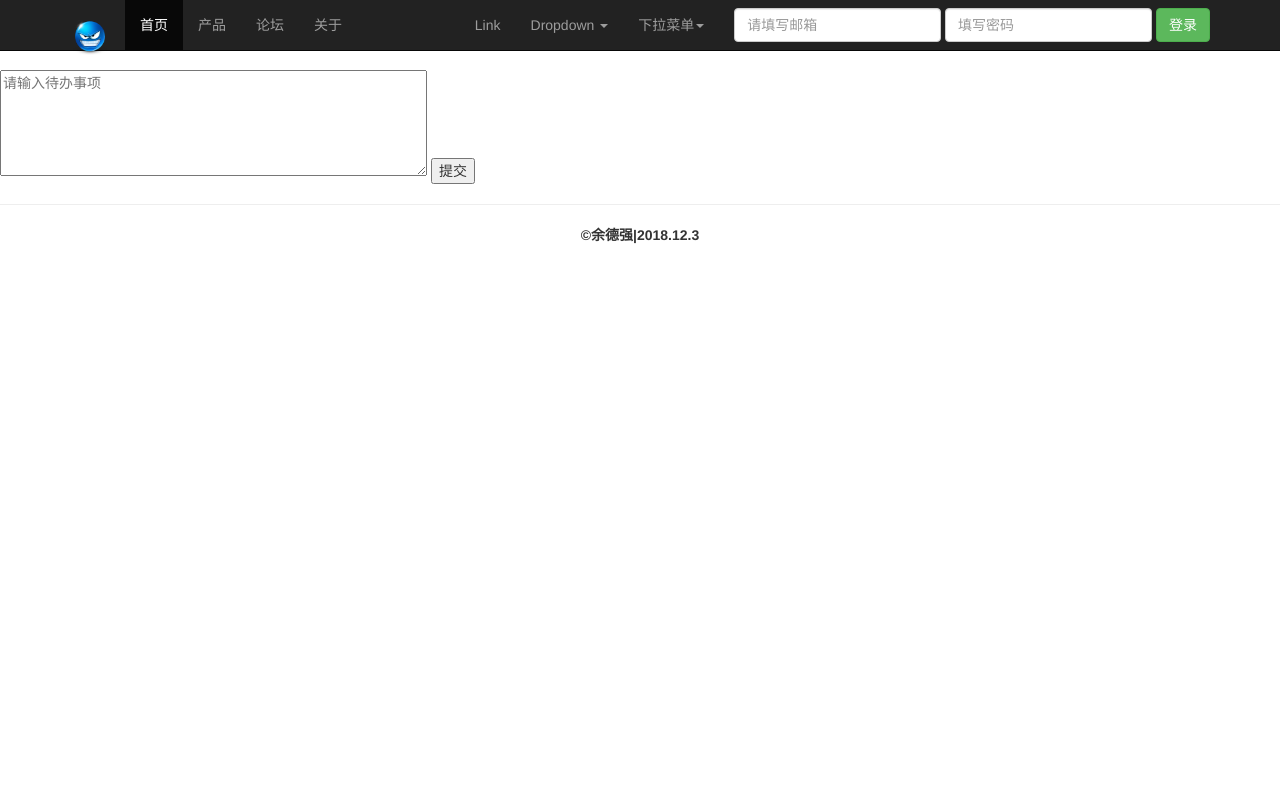
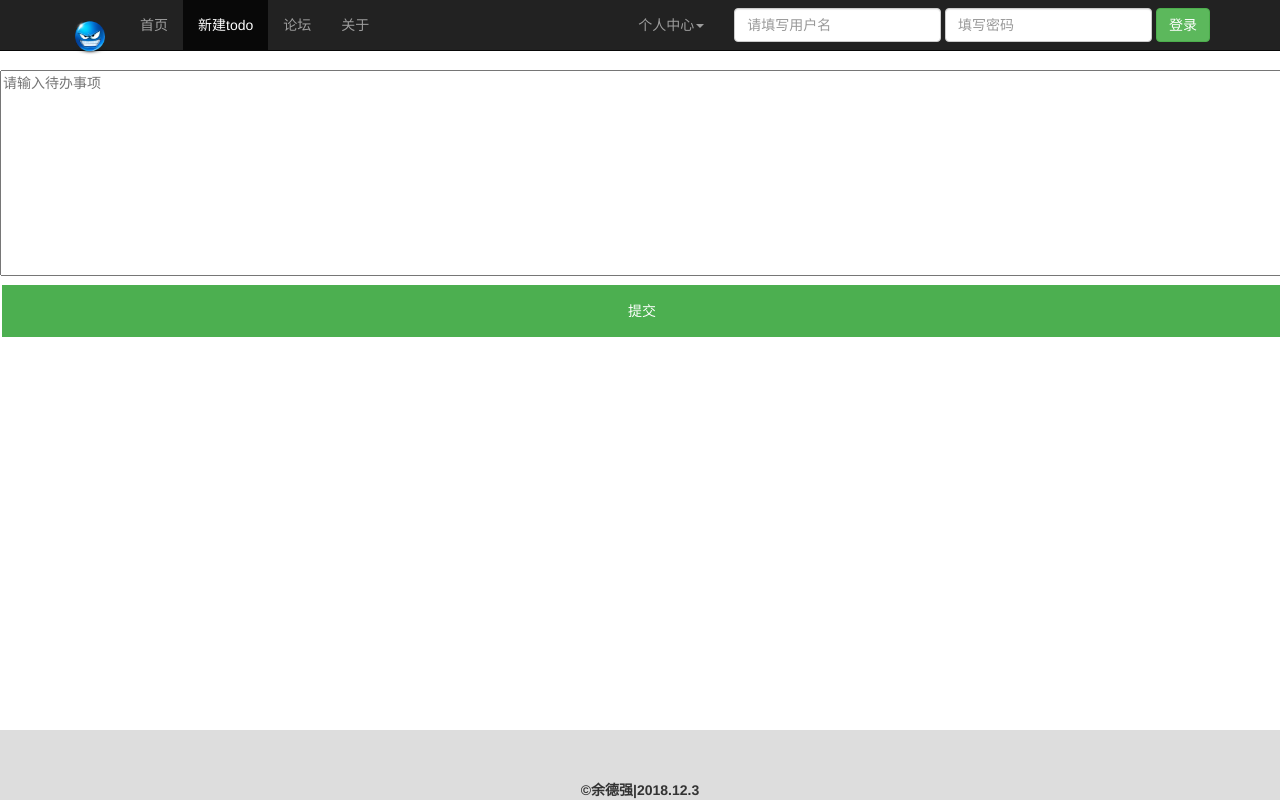
Before and after one commit to GiHeart/todo, a Flask app: page /add in a window 1280 px wide; the page is wider, and only the part inside the window is pictured. Run offline with Flask 2, Linux system fonts and the light colour scheme; parts of the project's set-up code (start-up, migrations or seed data) failed here and were passed over; some libraries are stand-ins or nearby versions.

Commit message:
测试添加登录模块

```diff
--- a/app.py
+++ b/app.py
@@ -1,4 +1,4 @@
-from flask import Flask, render_template, url_for, request, redirect
+from flask import Flask, render_template, url_for, request, redirect, make_response
 from pymongo import MongoClient
 from datetime import datetime
 import time
@@ -7,6 +7,9 @@ app = Flask(__name__)
 client = MongoClient()
 db = client['todo']
 collection = db['content']
+cookie = request.cookies
+x = cookie['username']
+
 
 
 @app.route('/')
@@ -16,6 +19,10 @@ def index():
 
 @app.route('/testa')
 def testa():
+    if x:
+        collection = db[f'{x}']
+        data = collection
+        return render_template('aftersign.html', data=data)
     data = collection.find({})
     return render_template('index.html', data=data)
 
@@ -37,7 +44,7 @@ def add():
         x = collection.find_one({})
         print(x)
         if x:
-            time.sleep(2)
+            time.sleep(0.1)
             return redirect(url_for('index'))
 
 
@@ -96,10 +103,24 @@ def sign_in():
         a = collection.find_one({'user': user})
         print(a)
         if user == a['user'] and password == a['password']:
-            return '登录成功'
+            collection=db['content']
+            data = collection.find({})
+            resonse = make_response(render_template('aftersign.html', user=user, data=data))
+            resonse.set_cookie('username', user)
+            resonse.set_cookie('password', password)
+            return resonse
         else:
             return '用户名或密码输错'
 
 
+@app.route('/aa')
+def aa():
+    cookie = request.cookies
+    print(cookie)
+    x = cookie['username']
+    print(x)
+    return render_template('aftersign.html')
+
+
 if __name__ == '__main__':
     app.run()
--- a/templates/add.html
+++ b/templates/add.html
@@ -1,9 +1,45 @@
 {% extends 'base.html' %}
 {% block title %}新建todo{% endblock %}
+{% block head %}
+{{ super() }}
+  <style>
+.form1 input{
+    width: 100%;
+}
+.form1 input[type=textarea]{
+    width: 100%;
+    padding: 12px 20px;
+    margin: 8px 0;
+    box-sizing: border-box;
+    border: 2px solid green;
+    border-radius: 8px;
+}
+.form1 input[type=textarea]:focus {
+    background-color: lightblue;
+}
+.form1 input[type=button], input[type=submit], input[type=reset] {
+    background-color: #4CAF50;
+    border: none;
+    color: white;
+    padding: 16px 32px;
+    text-decoration: none;
+    margin: 4px 2px;
+    cursor: pointer;
+}
+  </style>
+{% endblock %}
+{% block na %}
+<ul class="nav navbar-nav">
+  <li ><a href="{{ url_for('testa') }}">首页</a></li>
+  <li class="active"><a href="{{ url_for('add') }}">新建todo</a></li>
+  <li><a href="#">论坛</a></li>
+  <li><a href="{{ url_for('about') }}">关于</a></li>
+</ul>
+{% endblock %}
 {% block body %}
-<div id="todo-add" style="margin-top: 70px">
+<div id="todo-add" style="margin-top: 70px" class="form1">
   <form action="{{ url_for('add') }}" method="post">
-    <textarea placeholder="请输入待办事项" rows=5 cols=50 name="u_content"></textarea>
+    <textarea placeholder="请输入待办事项" rows=10 cols=225 name="u_content"></textarea>
     <input type="submit" value="提交">
   </form>
 </div>
--- a/templates/base.html
+++ b/templates/base.html
@@ -7,6 +7,21 @@
   <script src="{{ url_for('static', filename='js/jquery.js') }}" type="text/javascript"></script>
   <script src="{{ url_for('static',filename='js/bootstrap.js')}}" type="text/javascript"></script><link rel="stylesheet" href="https://cdn.jsdelivr.net/npm/bootstrap@3.3.7/dist/css/bootstrap.min.css" integrity="sha384-BVYiiSIFeK1dGmJRAkycuHAHRg32OmUcww7on3RYdg4Va+PmSTsz/K68vbdEjh4u" crossorigin="anonymous">
   <link rel="icon" href="{{ url_for('static', filename='image/favicon.ico') }}">
+  <style>
+  .footer{
+
+height: 70px;
+
+width: 100%;
+
+background-color: #ddd;
+
+position: fixed;
+
+bottom: 0;
+
+}
+  </style>
 {% endblock %}
 </head>
 {% block div %}
@@ -29,22 +44,25 @@
         </div>
 
             <div id="navbar" class="navbar-collapse collapse">
+              {% block na %}
                 <ul class="nav navbar-nav">
                     <li class="active"><a href="#">首页</a></li>
-                    <li><a href="#">产品</a></li>
+                    <li><a href="{{ url_for('add') }}">新建todo</a></li>
                     <li><a href="#">论坛</a></li>
                     <li><a href="{{ url_for('about') }}">关于</a></li>
                 </ul>
-                <form class="navbar-form navbar-right">
-                    <input type="email" placeholder="请填写邮箱" class="form-control">
-                    <input type="password" placeholder="填写密码" class="form-control">
+                {% endblock %}
+            {% block sign %}
+                <form class="navbar-form navbar-right" action="{{ url_for('sign_in') }}" method="post">
+                    <input type="text" placeholder="请填写用户名" name="user" class="form-control" required="required">
+                    <input type="password" placeholder="填写密码" name="password" class="form-control">
                     <button type="submit" class="btn btn-success">登录</button>
                 </form>
-
+            {% endblock %}
                 <ul class="nav navbar-nav navbar-right">
                     <li></li>
                     <li class="dropdown">
-                        <a href="#" class="dropdown-toggle" data-toggle="dropdown" role="button" aria-haspopup="true" aria-expanded="false">下拉菜单<span class="caret"></span></a>
+                        <a href="#" class="dropdown-toggle" data-toggle="dropdown" role="button" aria-haspopup="true" aria-expanded="false">个人中心<span class="caret"></span></a>
                         <ul class="dropdown-menu">
                             <li><a href="#">我的设置</a></li>
                             <li><a href="#">我的收藏</a></li>
@@ -53,19 +71,6 @@
                         </ul>
                     </li>
                 </ul>
-                <ul class="nav navbar-nav navbar-right">
-        <li><a href="#">Link</a></li>
-        <li class="dropdown">
-          <a href="#" class="dropdown-toggle" data-toggle="dropdown" role="button" aria-haspopup="true" aria-expanded="false">Dropdown <span class="caret"></span></a>
-          <ul class="dropdown-menu">
-            <li><a href="#">Action</a></li>
-            <li><a href="#">Another action</a></li>
-            <li><a href="#">Something else here</a></li>
-            <li role="separator" class="divider"></li>
-            <li><a href="#">Separated link</a></li>
-          </ul>
-        </li>
-      </ul>
             </div>
         </div>
     </nav>
@@ -75,8 +80,7 @@
 {% block body %}
 {% endblock %}
 <div class="footer" style="margin-top: auto;" align="center">
-    <footer class="">
-        <hr/>
+    <footer style="padding-top:50px ">
         <strong>&copy;余德强|2018.12.3</strong>
     </footer>
  </div>
--- a/templates/index.html
+++ b/templates/index.html
@@ -3,7 +3,7 @@
 {% block body %}
 
 <hr/>
-  <div id="test" align="center" style="margin-top: 70px;">
+  <div id="test" align="center" style="margin-top: 50px;">
   <h1 style="color: white;background-color: #1b6d85">TO DO</h1>
   <table border="1px" style="border: solid red 1px;font-size: 24px;padding: 50px" cellpadding="10px" cellspacing="2px">
     <tr>
```
Also changed, not shown: templates/about.html (+9 -11 lines).
